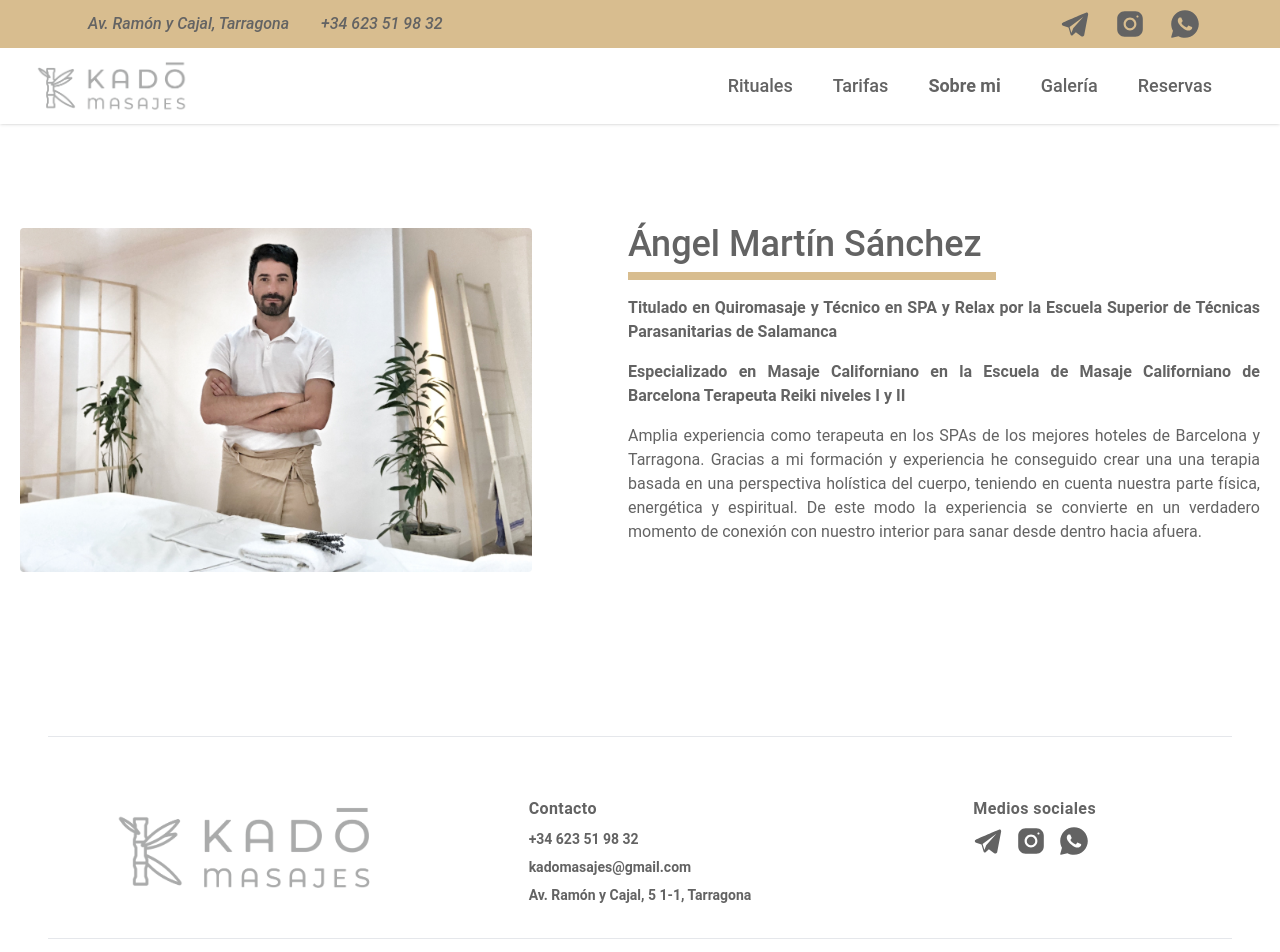
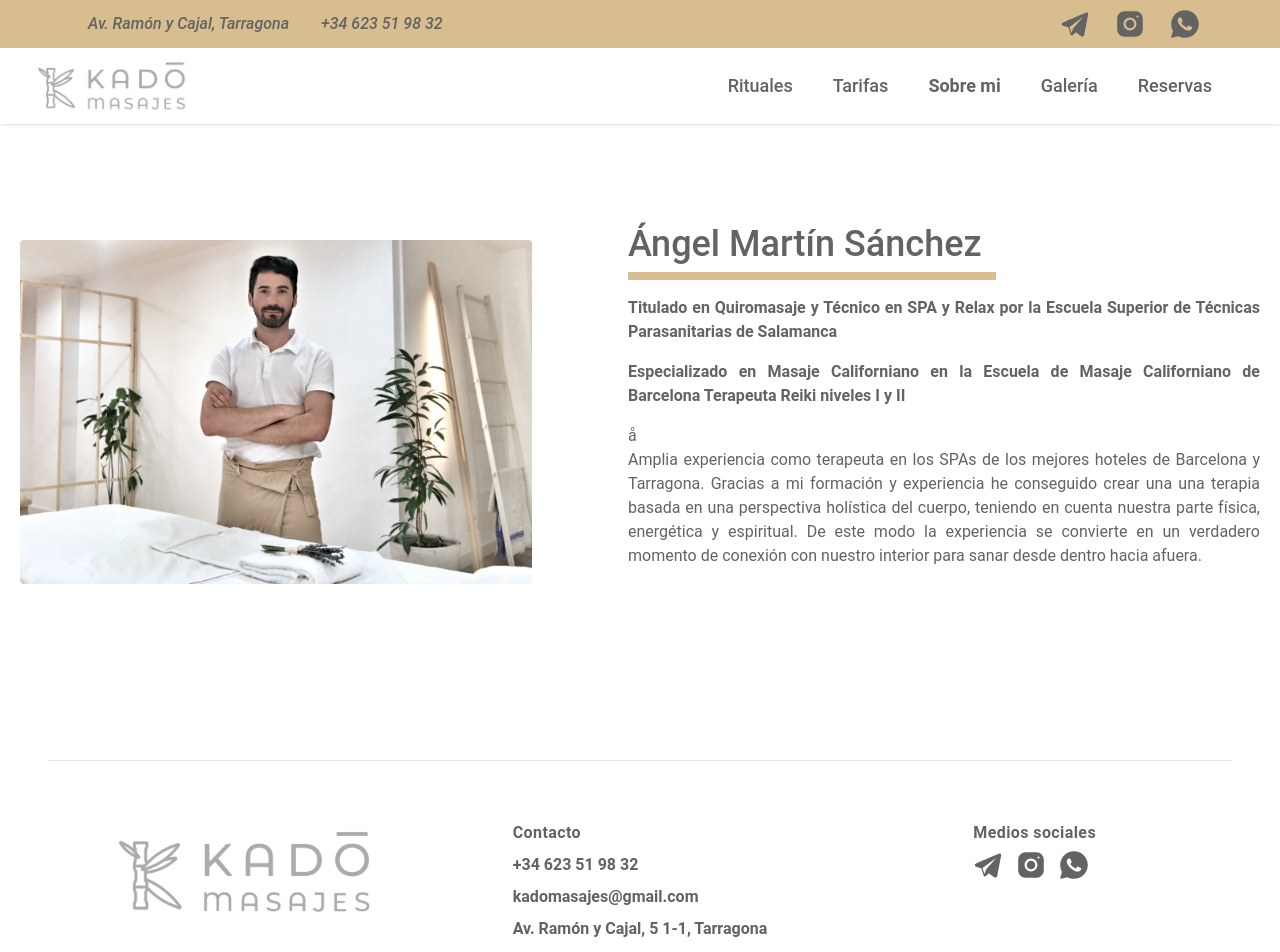
Before and after one commit to JoanMarqueno/kadoMasajes, a React (Vite) app: page /sobremi in a window 1280 px wide. Shown: the top 952 px of the page. Built offline with nearby package versions, Linux system fonts and the light colour scheme.

Commit message:
Fix text size in footer and remove extra character in SobreMi page

```diff
--- a/src/components/footer.tsx
+++ b/src/components/footer.tsx
@@ -20,7 +20,7 @@ export const Footer = () => {
           </ScrollLink>
         </div>
         <div className="sm:col-span-1">
-          <div className="space-y-2 text-sm">
+          <div className="space-y-2 text-base">
             <p className="text-base font-bold tracking-wide text-color-letra-footer">
               Contacto
             </p>
--- a/src/pages/SobreMi.tsx
+++ b/src/pages/SobreMi.tsx
@@ -21,7 +21,7 @@ export default function SobreMi() {
           <h3 className="text-color-letra-footer text-l mb-4 text-justify font-semibold">
             Especializado en Masaje Californiano en la Escuela de Masaje
             Californiano de Barcelona Terapeuta Reiki niveles I y II
-          </h3>
+          </h3>å
           <p className="mb-8 leading-normal text-justify">
             Amplia experiencia como terapeuta en los SPAs de los mejores hoteles
             de Barcelona y Tarragona. Gracias a mi formación y experiencia he
```
Also changed, not shown: public/robots.txt (added).
